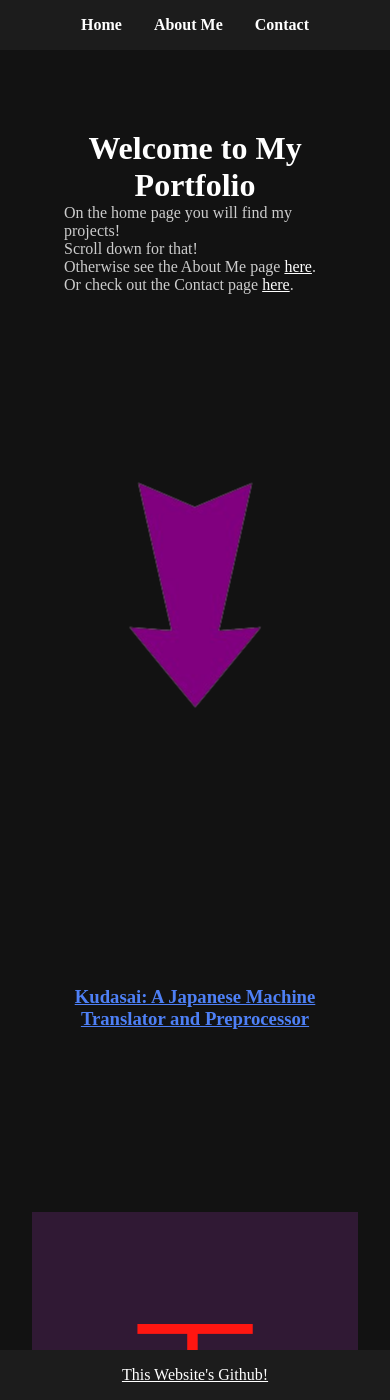
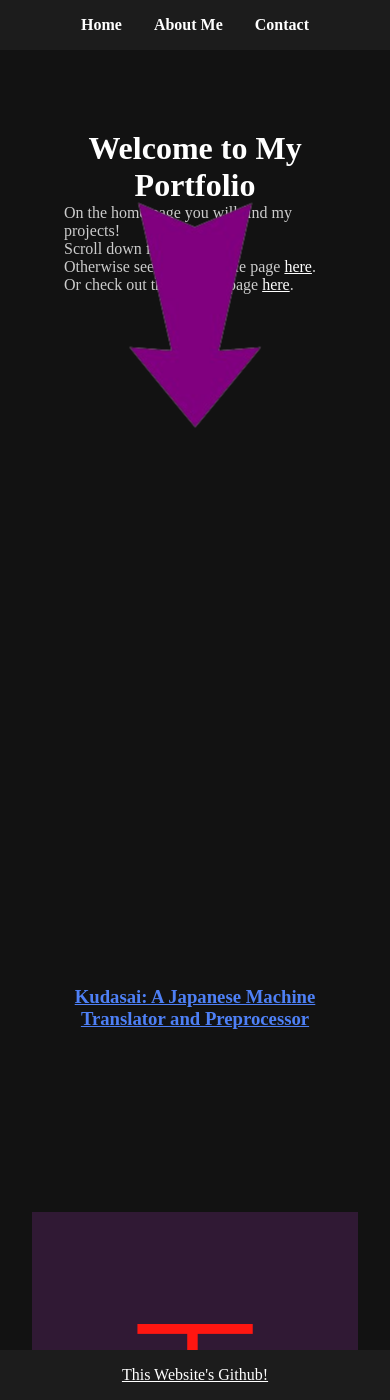
Before and after one commit to Bikatr7/bikatr7.github.io, a Jekyll site: the page built from index.html, in a window 390 px wide and 1400 px high. Built offline with Jekyll 4.4.1, drawn with Linux system fonts in a browser that asks for light colours.

Commit message:
move to 0 percent

```diff
--- a/assets/css/style.css
+++ b/assets/css/style.css
@@ -273,7 +273,7 @@ button.next-project { right: -120px; }
 
 @media only screen and (max-width: 600px) {
   #scroll-arrow {
-    top: 20%;
+    top: 0;
   }
 }
 @media only screen and (max-width: 600px) {
```
